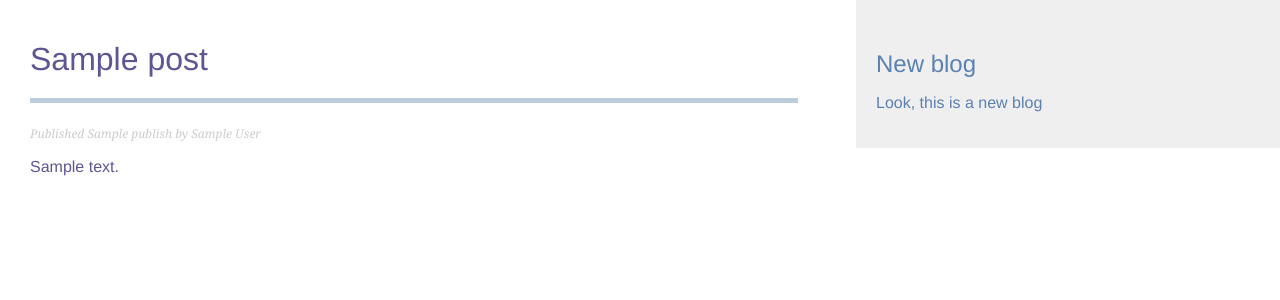
After one commit to TatiPav/workout, a Django app: template blog/templates/blog/post/detail.html in a window 1280 px wide. The commit adds this page. Shown: the top 300 px of the page. Run offline with Django 3.2, Linux system fonts and the light colour scheme; the template is opened without the code that fills it: most values are stand-ins (such as "Sample title", 1, 10 or a date in 2020).

Commit message:
paginated display

```diff
--- /dev/null
+++ b/blog/static/css/blog.css
@@ -0,0 +1,44 @@
+body {
+    margin: 0;
+    padding: 0;
+    font-family:helvetica,sans-serif ;
+}
+
+a {
+    color: #00abaa;
+    text-decoration: none;
+}
+
+h1 {
+    font-weight: initial;
+    border-bottom: 5px solid #bbccdd;
+    padding: 20px 0 20px 0;
+}
+
+h2 {
+    font-weight: normal;
+    margin: 30px 0 10px;
+}
+
+#content {
+    float: left;
+    width: 60%;
+    color: #5E5694;
+    padding: 0 5px 0 30px;
+}
+
+#sidebar {
+    float: right;
+    width: 30%;
+    color: #5b80b2;
+    padding: 20px;
+    background: #efefef;
+    height: 100%;
+}
+
+p.date {
+    color: #ccc;
+    font-family: georgia,serif;
+    font-size: 12px;
+    font-style: italic;
+}
--- /dev/null
+++ b/blog/templates/blog/post/detail.html
@@ -0,0 +1,8 @@
+{% extends "blog/base.html" %}
+{% block title %}{{ post.title }}{% endblock %}
+{% block content %}
+  <h1>{{ post.title }}</h1>
+
+  <p class="date">Published {{ post.publish }} by {{ post.author }}</p>
+  {{ post.body|linebreaks }}
+{% endblock %}
--- a/blog/templates/blog/post/list.html
+++ b/blog/templates/blog/post/list.html
@@ -7,6 +7,6 @@
     <a href="{{post.get_absolute_url}}">{{post.title}}</a>
   </h2>
   <p class="date">Published {{ post.publish }} by {{ post.author }}</p>
-  {{ post.body|truncatewords:20|linebreaks }}
+  {{ post.body|truncatewords:10|linebreaks }}
   {% endfor %}
 {% endblock %}
```
